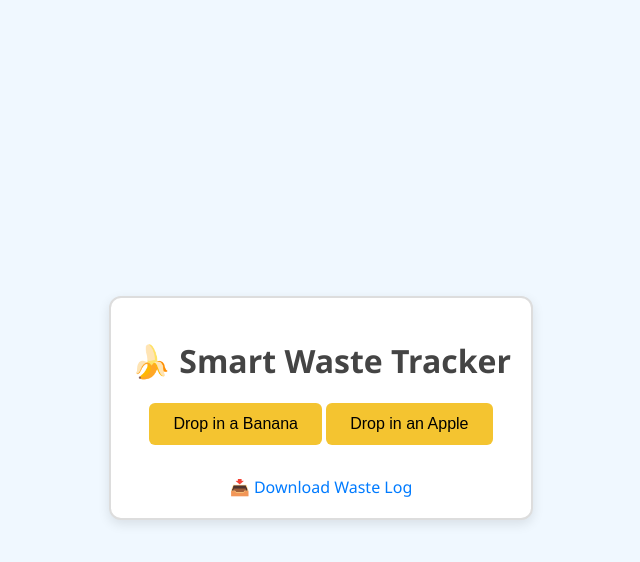
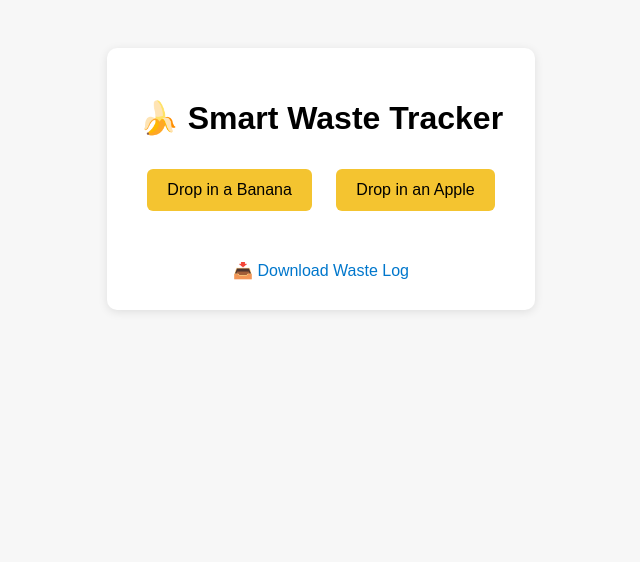
Before and after one commit to jayanisrinivasan/iot-waste-tracker, a plain HTML site: page index.html in a window 1280 px wide. Shown: the whole page, without its empty margins (319-959 px from the left). Drawn offline with Linux system fonts and the light colour scheme.

Commit message:
Update style.css

```diff
--- a/style.css
+++ b/style.css
@@ -1,45 +1,33 @@
 body {
-  font-family: 'Segoe UI', sans-serif;
-  background: #f0f8ff;
-  display: flex;
-  justify-content: center;
-  align-items: center;
-  height: 100vh;
+  font-family: sans-serif;
+  text-align: center;
+  background: #f7f7f7;
+  padding: 40px;
 }
 
 .container {
-  text-align: center;
-  padding: 20px;
-  border: 2px solid #ddd;
-  border-radius: 12px;
-  background: #fff;
-  box-shadow: 0 4px 12px rgba(0,0,0,0.1);
-}
-
-h1 {
-  color: #444;
-}
-
-.banana-img {
-  width: 120px;
-  margin: 20px 0;
+  background: white;
+  padding: 30px;
+  border-radius: 10px;
+  display: inline-block;
+  box-shadow: 0 2px 10px rgba(0,0,0,0.1);
 }
 
 button {
-  padding: 12px 24px;
-  font-size: 16px;
+  padding: 12px 20px;
+  margin: 10px;
   background-color: #f4c430;
   border: none;
   border-radius: 6px;
   cursor: pointer;
-  transition: 0.3s;
+  font-size: 16px;
 }
 
 button:hover {
-  background-color: #e2b42b;
+  background-color: #e6b122;
 }
 
-#result {
+#status {
   margin-top: 20px;
   font-size: 18px;
   color: green;
@@ -47,9 +35,9 @@ button:hover {
 
 #downloadLink {
   display: inline-block;
-  margin-top: 15px;
+  margin-top: 20px;
   font-size: 16px;
-  color: #007bff;
+  color: #0077cc;
   text-decoration: none;
 }
 
```
